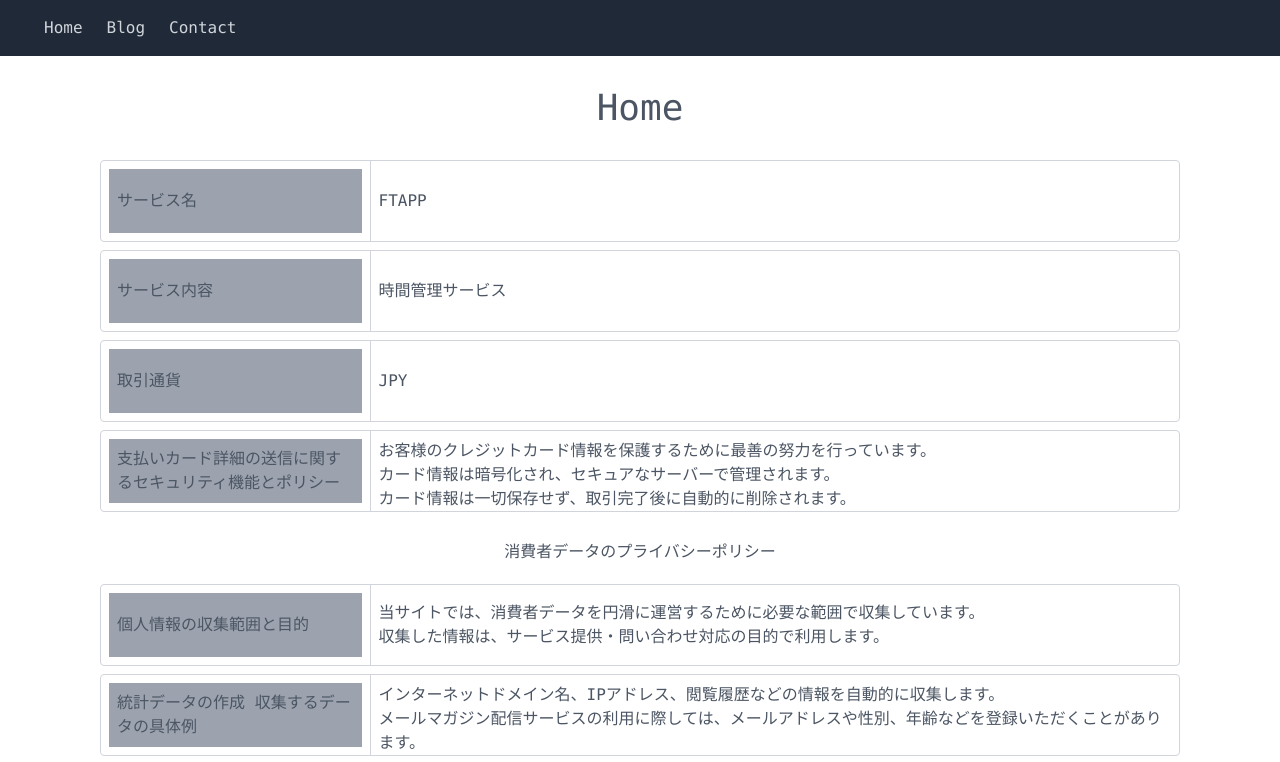
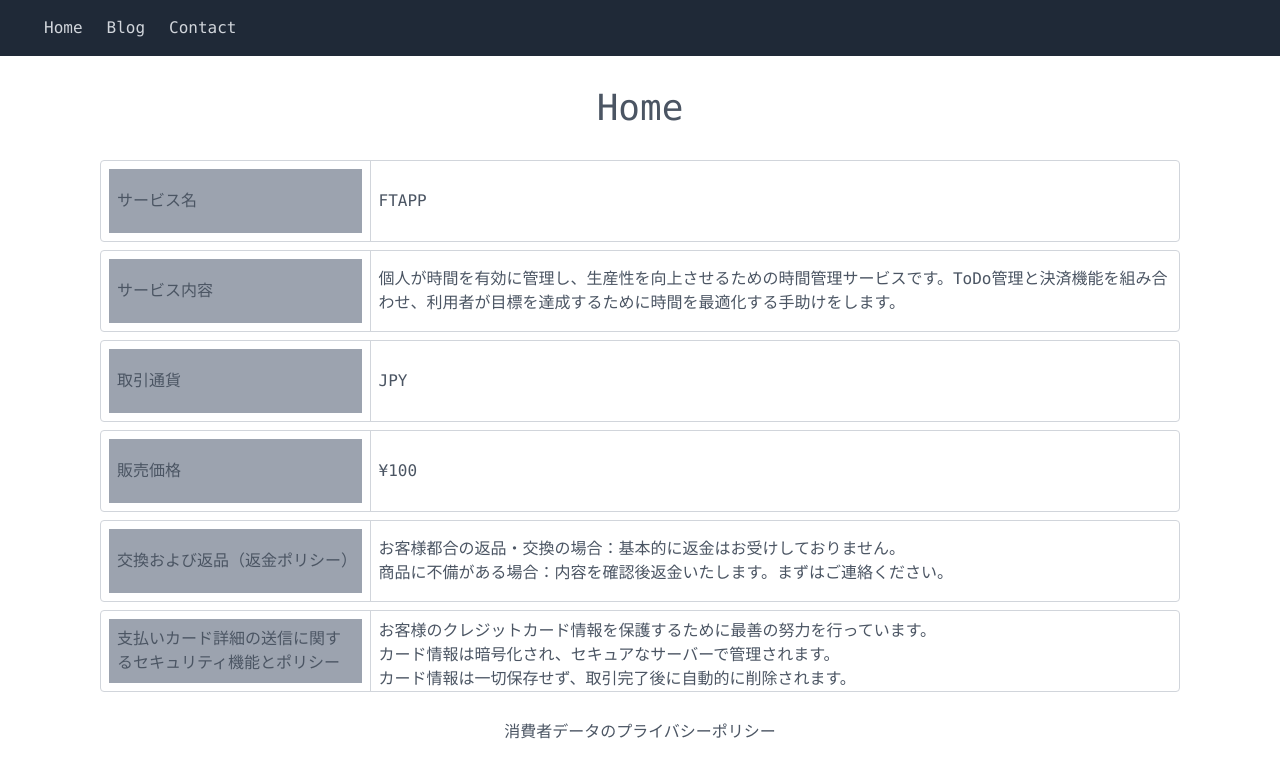
Before and after one commit to masaya-kobayashi0801/nextjs-hp, a Next.js app: page / in a window 1280 px wide. Shown: the top 762 px of the page. Built offline with nearby package versions, Linux system fonts and the light colour scheme.

Commit message:
added data

```diff
--- a/pages/contact-page.js
+++ b/pages/contact-page.js
@@ -20,6 +20,8 @@ export default function Contact() {
           <p className="text-xs mt-2 text-gray-600">minato city</p>
           <p className="font-bold mt-3">Email</p>
           <p className="text-xs mt-2 text-gray-600">m-kobayashi@onecre.net</p>
+          <p className="font-bold mt-3">TEL</p>
+          <p className="text-xs mt-2 text-gray-600">080-8700-0923</p>
         </div>
       </div>
     </Layout>
--- a/pages/index.js
+++ b/pages/index.js
@@ -29,7 +29,7 @@ export default function Home() {
               </div>
               <div className="w-3/4 p-2">
                 <div className="h-16 bg-white grid items-center">
-                  時間管理サービス
+                  個人が時間を有効に管理し、生産性を向上させるための時間管理サービスです。ToDo管理と決済機能を組み合わせ、利用者が目標を達成するために時間を最適化する手助けをします。
                 </div>
               </div>
             </div>
@@ -45,6 +45,38 @@ export default function Home() {
               </div>
               <div className="w-3/4 p-2">
                 <div className="h-16 bg-white grid items-center">JPY</div>
+              </div>
+            </div>
+          </div>
+        </div>
+        <div className="flex justify-center">
+          <div className="w-full md:w-3/4">
+            <div className="flex flex-wrap mb-2 border border-gray-300 rounded">
+              <div className="w-1/4 p-2 border-r border-gray-300">
+                <div className="h-16 bg-gray-400 flex items-center p-2">
+                  販売価格
+                </div>
+              </div>
+              <div className="w-3/4 p-2">
+                <div className="h-16 bg-white grid items-center">¥100</div>
+              </div>
+            </div>
+          </div>
+        </div>
+        <div className="flex justify-center">
+          <div className="w-full md:w-3/4">
+            <div className="flex flex-wrap mb-2 border border-gray-300 rounded">
+              <div className="w-1/4 p-2 border-r border-gray-300">
+                <div className="h-16 bg-gray-400 flex items-center p-2">
+                  交換および返品（返金ポリシー）
+                </div>
+              </div>
+              <div className="w-3/4 p-2">
+                <div className="h-16 bg-white grid items-center">
+                  お客様都合の返品・交換の場合：基本的に返金はお受けしておりません。
+                  <br></br>
+                  商品に不備がある場合：内容を確認後返金いたします。まずはご連絡ください。
+                </div>
               </div>
             </div>
           </div>
```
